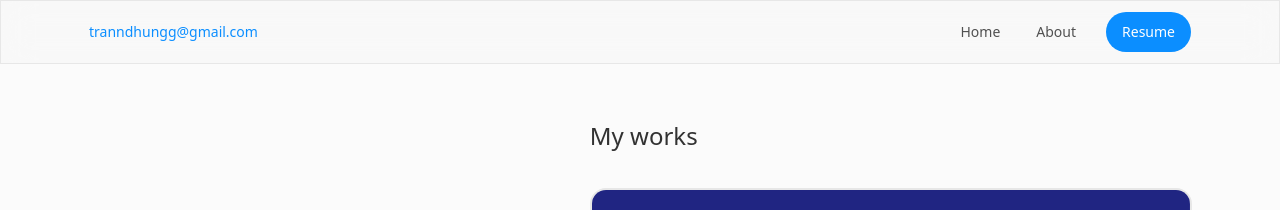
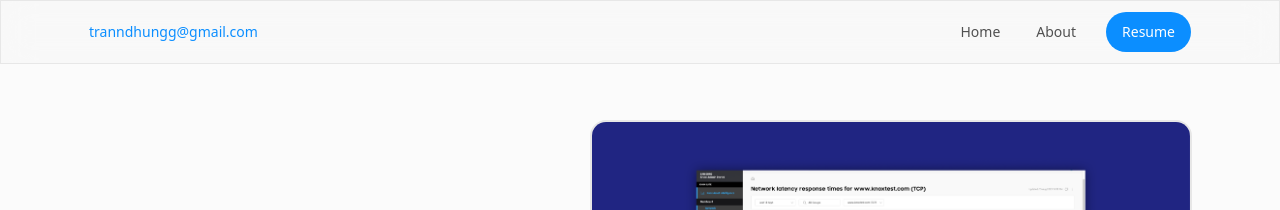
Before and after one commit to hungiie/portfolio26, a Next.js app: page / in a window 1280 px wide. Shown: the top 210 px of the page. Built offline with nearby package versions, Linux system fonts and the light colour scheme.

Commit message:
Update page.tsx

```diff
--- a/app/page.tsx
+++ b/app/page.tsx
@@ -35,7 +35,7 @@ export default function Home() {
         transition={{ duration: 0.8, ease: "easeOut", delay: 0.3 }}
       > */}
         <div className="mt-30 pb-30">
-          <p className="text-lg md:text-2xl text-[var(--colour-bodytext)] mb-5 md:mb-9">My works</p>
+          {/* <p className="text-lg md:text-2xl text-[var(--colour-bodytext)] mb-5 md:mb-9">Some of my works...</p> */}
           <ProjectThumbnail link="/samsungknox" name="Samsung Knox Manage" description="Samsung Knox Suite is a proprietary security and management framework pre-installed on most Samsung mobile devices." tag1="UX design internship" tag2="8 months" tag3="B2B UX" imageSrc="/knox.png" colourCode="var(--colour-samsung)" />
           <ProjectThumbnail link="/influenso" name="Influenso" description="A solution guiding new influencers navigate brand partnerships & communications, and make use of cross-platform analytics." tag1="UX design" tag2="2 months" tag3="B2B2C UX" imageSrc="/influenso.png" colourCode="var(--colour-influenso)" />
           <ProjectThumbnail link="/cardio" name="card.io" description="Designing a Spotify feature that guides users in creating personalized cardio playlists, helping them feel confident and in control." tag1="UX Design" tag2="1.5 month" tag3="B2C UX" imageSrc="/cardio.png" colourCode="var(--colour-cardio)" />
```
